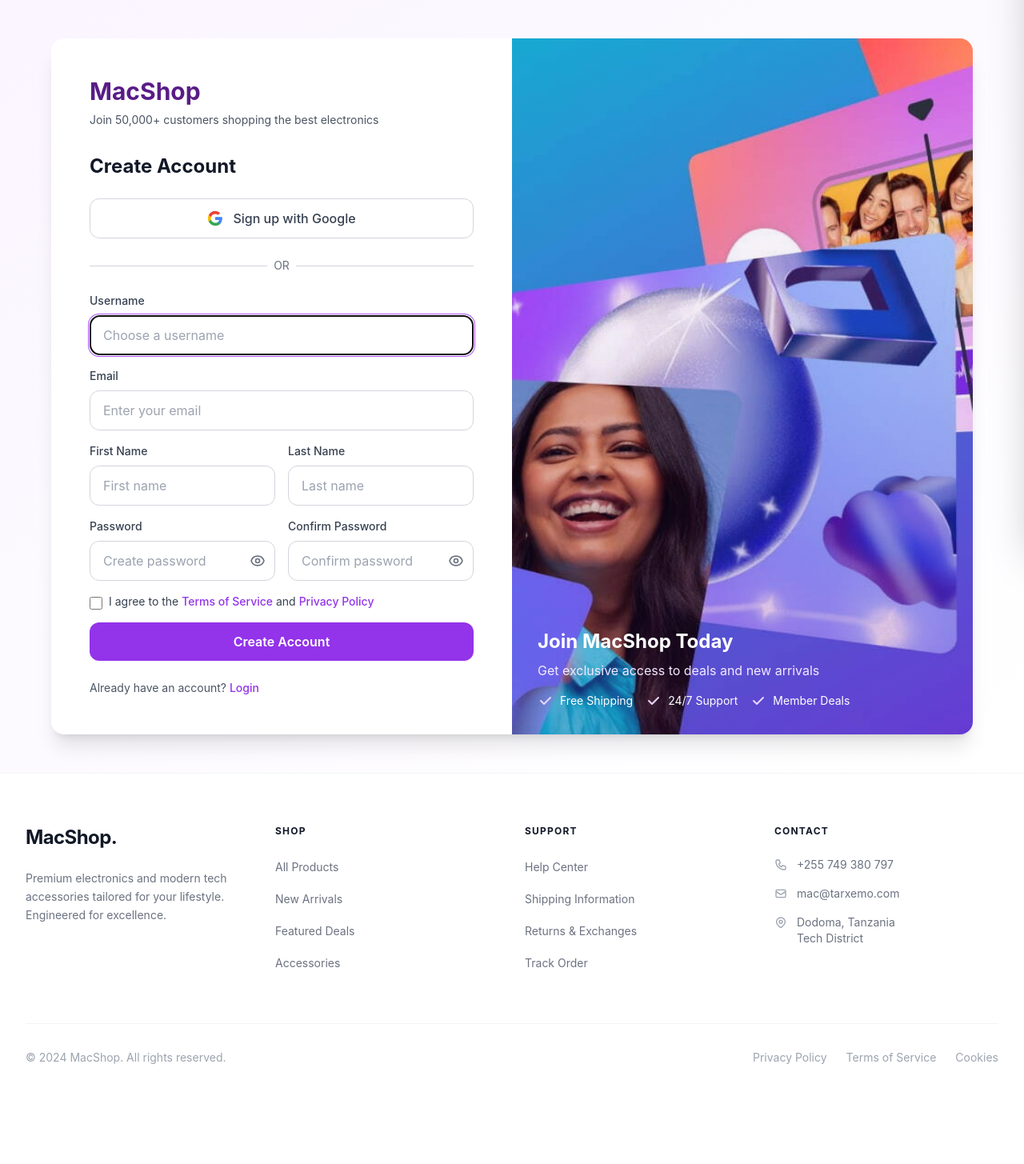
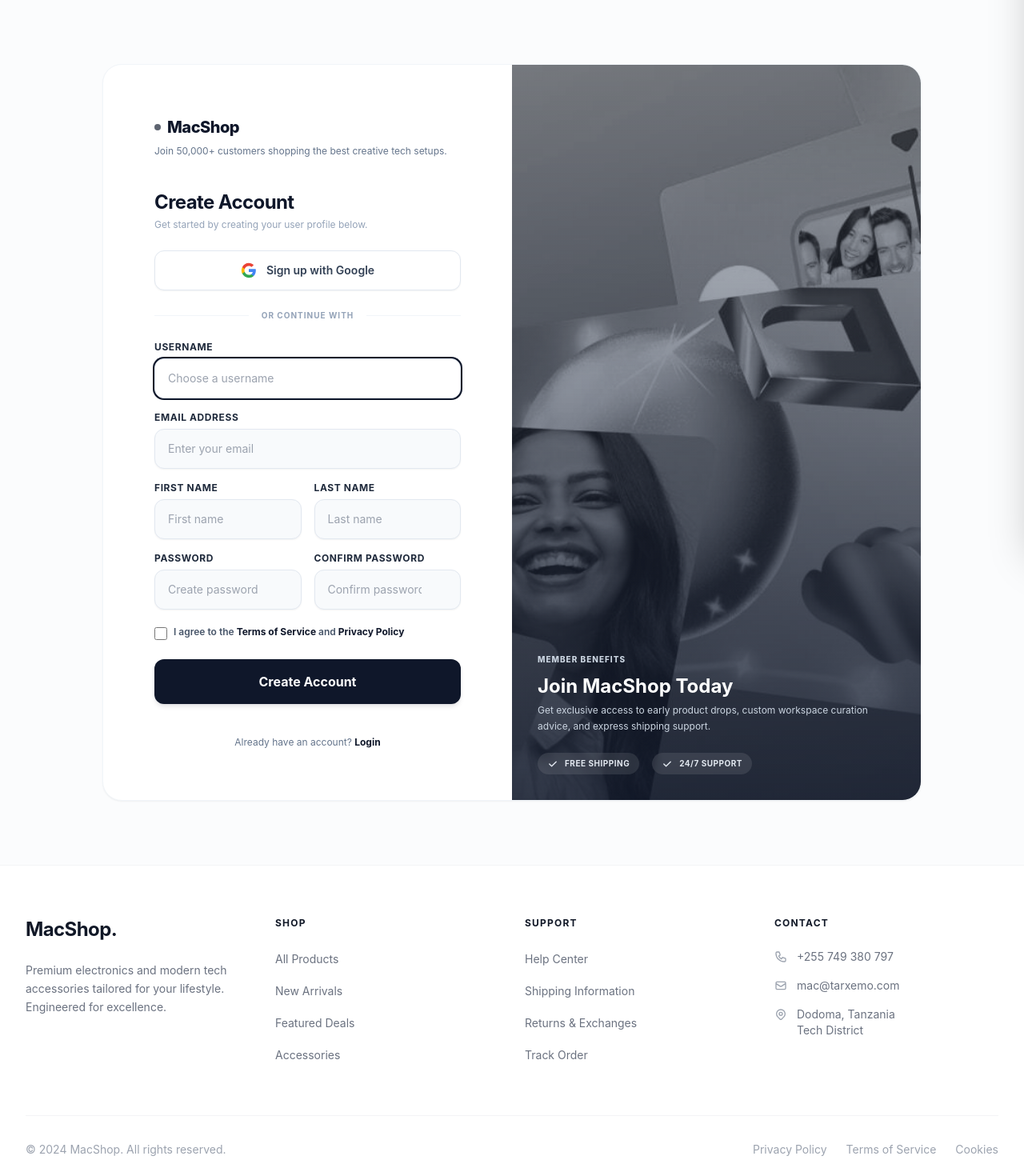
Before and after one commit to alobit21/DjangoEcommerce, a Django app: template core/templates/core/signup.html in a window 1280 px wide. Shown: the part 117-1572 px from the top of the page at 80% size. Before the commit the page ends 1447 px from the top, so only its background shows below. Run offline with Django 5.2, Linux system fonts and the light colour scheme; the template is opened without the code that fills it, so the values that code supplies are empty; some libraries are stand-ins or nearby versions.

Commit message:
Refactored signup page to align perfectly with login slate aesthetics and guided inputs

```diff
--- a/core/templates/core/signup.html
+++ b/core/templates/core/signup.html
@@ -1,42 +1,50 @@
 {% extends 'core/base.html' %}
 {% block content %}
-  <title>{% block title %}Sign Up{% endblock%}</title>
+<title>{% block title %}Create Account{% endblock %}</title>
 
-<div class="min-h-screen bg-gradient-to-br from-purple-50 to-white flex items-center justify-center px-4 py-12">
-   <div class="w-full max-w-6xl flex flex-col lg:flex-row bg-white rounded-2xl shadow-xl overflow-hidden">
+<div class="min-h-screen bg-slate-50/50 flex items-center justify-center px-4 py-12 lg:py-20">
+   <div class="w-full max-w-5xl flex flex-col lg:flex-row bg-white rounded-3xl border border-slate-100 shadow-sm overflow-hidden min-h-[600px]">
+
       <!-- Left Side - Sign Up Form -->
-      <div class="w-full lg:w-1/2 p-8 lg:p-12">
-         <!-- Logo/Brand -->
-         <div class="mb-8">
-            <h1 class="text-3xl font-bold text-purple-900 mb-2">MacShop</h1>
-            <p class="text-gray-600 text-sm">Join 50,000+ customers shopping the best electronics</p>
+      <div class="w-full lg:w-1/2 p-8 sm:p-12 lg:p-16 flex flex-col justify-center">
+
+         <!-- Logo/Brand Section -->
+         <div class="mb-10">
+            <h1 class="text-xl font-extrabold tracking-tight text-slate-900 flex items-center gap-2">
+               <span class="w-2 h-2 bg-slate-900 rounded-full animate-pulse" aria-hidden="true"></span>
+               MacShop
+            </h1>
+            <p class="text-xs text-slate-500 mt-2">
+               Join 50,000+ customers shopping the best creative tech setups.
+            </p>
          </div>
 
          <!-- Sign Up Form Container -->
-         <div>
-            <h2 class="text-2xl font-bold text-gray-900 mb-6">Create Account</h2>
+         <div class="space-y-6">
+            <div>
+               <h2 class="text-2xl font-bold tracking-tight text-slate-900">Create Account</h2>
+               <p class="text-xs text-slate-400 mt-1">Get started by creating your user profile below.</p>
+            </div>
 
-            <!-- Google Sign-up Button -->
+            <!-- Google Sign-up Button (Secondary CTA) -->
             <button type="button"
-                    class="w-full flex items-center justify-center gap-3 px-4 py-3 border border-gray-300 rounded-xl hover:bg-gray-50 transition-colors duration-200 mb-6 focus:outline-none focus:ring-2 focus:ring-purple-500 focus:ring-offset-2"
+                    class="w-full flex items-center justify-center gap-3 px-4 py-3.5 border border-slate-200 rounded-xl hover:bg-slate-50 transition-all duration-200 focus:outline-none focus:ring-2 focus:ring-slate-900 shadow-sm bg-white"
                     aria-label="Sign up with Google">
-               <svg class="w-5 h-5" viewBox="0 0 24 24">
+               <svg class="w-5 h-5 flex-shrink-0" viewBox="0 0 24 24" aria-hidden="true">
                   <path fill="#4285F4" d="M22.56 12.25c0-.78-.07-1.53-.2-2.25H12v4.26h5.92c-.26 1.37-1.04 2.53-2.21 3.31v2.77h3.57c2.08-1.92 3.28-4.74 3.28-8.09z"/>
                   <path fill="#34A853" d="M12 23c2.97 0 5.46-.98 7.28-2.66l-3.57-2.77c-.98.66-2.23 1.06-3.71 1.06-2.86 0-5.29-1.93-6.16-4.53H2.18v2.84C3.99 20.53 7.7 23 12 23z"/>
                   <path fill="#FBBC05" d="M5.84 14.09c-.22-.66-.35-1.36-.35-2.09s.13-1.43.35-2.09V7.07H2.18C1.43 8.55 1 10.22 1 12s.43 3.45 1.18 4.93l2.85-2.22.81-.62z"/>
                   <path fill="#EA4335" d="M12 5.38c1.62 0 3.06.56 4.21 1.64l3.15-3.15C17.45 2.09 14.97 1 12 1 7.7 1 3.99 3.47 2.18 7.07l3.66 2.84c.87-2.6 3.3-4.53 6.16-4.53z"/>
                </svg>
-               <span class="text-gray-700 font-medium">Sign up with Google</span>
+               <span class="text-slate-700 font-semibold text-sm">Sign up with Google</span>
             </button>
 
-            <!-- Divider -->
-            <div class="relative mb-6">
+            <!-- Separator Divider -->
+            <div class="relative flex items-center justify-center my-6">
                <div class="absolute inset-0 flex items-center">
-                  <div class="w-full border-t border-gray-300"></div>
+                  <div class="w-full border-t border-slate-100"></div>
                </div>
-               <div class="relative flex justify-center text-sm">
-                  <span class="px-2 bg-white text-gray-500">OR</span>
-               </div>
+               <span class="relative px-4 bg-white text-[10px] font-bold uppercase tracking-widest text-slate-400">or continue with</span>
             </div>
 
             <!-- Sign Up Form -->
@@ -44,14 +52,14 @@
                {% csrf_token %}
 
                <!-- Username Field -->
-               <div>
-                  <label for="username" class="block text-sm font-medium text-gray-700 mb-2">
+               <div class="space-y-1.5">
+                  <label for="username" class="block text-xs font-bold uppercase tracking-wider text-slate-800">
                      Username
                   </label>
                   <input type="text"
                          id="username"
                          name="username"
-                         class="w-full px-4 py-3 border border-gray-300 rounded-xl focus:ring-2 focus:ring-purple-500 focus:border-purple-500 transition-colors duration-200"
+                         class="w-full px-4 py-3.5 border border-slate-200 rounded-xl bg-slate-50 text-sm focus:outline-none focus:ring-2 focus:ring-slate-900 focus:bg-white transition-all shadow-sm"
                          placeholder="Choose a username"
                          required
                          aria-describedby="username-help">
@@ -59,91 +67,91 @@
                </div>
 
                <!-- Email Field -->
-               <div>
-                  <label for="email" class="block text-sm font-medium text-gray-700 mb-2">
-                     Email
+               <div class="space-y-1.5">
+                  <label for="email" class="block text-xs font-bold uppercase tracking-wider text-slate-800">
+                     Email Address
                   </label>
                   <input type="email"
                          id="email"
                          name="email"
-                         class="w-full px-4 py-3 border border-gray-300 rounded-xl focus:ring-2 focus:ring-purple-500 focus:border-purple-500 transition-colors duration-200"
+                         class="w-full px-4 py-3.5 border border-slate-200 rounded-xl bg-slate-50 text-sm focus:outline-none focus:ring-2 focus:ring-slate-900 focus:bg-white transition-all shadow-sm"
                          placeholder="Enter your email"
                          required
                          aria-describedby="email-help">
                   <span id="email-help" class="sr-only">Enter your email address</span>
                </div>
 
-               <!-- Name Fields -->
-               <div class="grid grid-cols-1 md:grid-cols-2 gap-4">
-                  <div>
-                     <label for="first_name" class="block text-sm font-medium text-gray-700 mb-2">
+               <!-- Name Fields Grid -->
+               <div class="grid grid-cols-1 sm:grid-cols-2 gap-4">
+                  <div class="space-y-1.5">
+                     <label for="first_name" class="block text-xs font-bold uppercase tracking-wider text-slate-800">
                         First Name
                      </label>
                      <input type="text"
                             id="first_name"
                             name="first_name"
-                            class="w-full px-4 py-3 border border-gray-300 rounded-xl focus:ring-2 focus:ring-purple-500 focus:border-purple-500 transition-colors duration-200"
+                            class="w-full px-4 py-3.5 border border-slate-200 rounded-xl bg-slate-50 text-sm focus:outline-none focus:ring-2 focus:ring-slate-900 focus:bg-white transition-all shadow-sm"
                             placeholder="First name"
                             required>
                   </div>
-                  <div>
-                     <label for="last_name" class="block text-sm font-medium text-gray-700 mb-2">
+                  <div class="space-y-1.5">
+                     <label for="last_name" class="block text-xs font-bold uppercase tracking-wider text-slate-800">
                         Last Name
                      </label>
                      <input type="text"
                             id="last_name"
                             name="last_name"
-                            class="w-full px-4 py-3 border border-gray-300 rounded-xl focus:ring-2 focus:ring-purple-500 focus:border-purple-500 transition-colors duration-200"
+                            class="w-full px-4 py-3.5 border border-slate-200 rounded-xl bg-slate-50 text-sm focus:outline-none focus:ring-2 focus:ring-slate-900 focus:bg-white transition-all shadow-sm"
                             placeholder="Last name"
                             required>
                   </div>
                </div>
 
-               <!-- Password Fields -->
-               <div class="grid grid-cols-1 md:grid-cols-2 gap-4">
-                  <div>
-                     <label for="password1" class="block text-sm font-medium text-gray-700 mb-2">
+               <!-- Password Fields Grid -->
+               <div class="grid grid-cols-1 sm:grid-cols-2 gap-4">
+                  <div class="space-y-1.5">
+                     <label for="password1" class="block text-xs font-bold uppercase tracking-wider text-slate-800">
                         Password
                      </label>
                      <div class="relative">
                         <input type="password"
                                id="password1"
                                name="password1"
-                               class="w-full px-4 py-3 pr-12 border border-gray-300 rounded-xl focus:ring-2 focus:ring-purple-500 focus:border-purple-500 transition-colors duration-200"
+                               class="w-full px-4 py-3.5 pr-12 border border-slate-200 rounded-xl bg-slate-50 text-sm focus:outline-none focus:ring-2 focus:ring-slate-900 focus:bg-white transition-all shadow-sm"
                                placeholder="Create password"
                                required
                                aria-describedby="password1-help">
                         <button type="button"
                                 onclick="togglePassword('password1')"
-                                class="absolute right-3 top-1/2 transform -translate-y-1/2 text-gray-500 hover:text-gray-700 focus:outline-none focus:text-purple-600"
+                                class="absolute right-3.5 top-1/2 transform -translate-y-1/2 text-slate-400 hover:text-slate-900 focus:outline-none"
                                 aria-label="Toggle password visibility">
-                           <svg id="eye-icon-password1" class="w-5 h-5" fill="none" stroke="currentColor" viewBox="0 0 24 24">
-                              <path stroke-linecap="round" stroke-linejoin="round" stroke-width="2" d="M15 12a3 3 0 11-6 0 3 3 0 016 0z"></path>
-                              <path stroke-linecap="round" stroke-linejoin="round" stroke-width="2" d="M2.458 12C3.732 7.943 7.523 5 12 5c4.478 0 8.268 2.943 9.542 7-1.274 4.057-5.064 7-9.542 7-4.477 0-8.268-2.943-9.542-7z"></path>
+                           <svg id="eye-icon-password1" class="w-4.5 h-4.5" fill="none" stroke="currentColor" viewBox="0 0 24 24" aria-hidden="true">
+                              <path stroke-linecap="round" stroke-linejoin="round" stroke-width="2.2" d="M15 12a3 3 0 11-6 0 3 3 0 016 0z"></path>
+                              <path stroke-linecap="round" stroke-linejoin="round" stroke-width="2.2" d="M2.458 12C3.732 7.943 7.523 5 12 5c4.478 0 8.268 2.943 9.542 7-1.274 4.057-5.064 7-9.542 7-4.477 0-8.268-2.943-9.542-7z"></path>
                            </svg>
                         </button>
                      </div>
                      <span id="password1-help" class="sr-only">Create a strong password</span>
                   </div>
-                  <div>
-                     <label for="password2" class="block text-sm font-medium text-gray-700 mb-2">
+                  <div class="space-y-1.5">
+                     <label for="password2" class="block text-xs font-bold uppercase tracking-wider text-slate-800">
                         Confirm Password
                      </label>
                      <div class="relative">
                         <input type="password"
                                id="password2"
                                name="password2"
-                               class="w-full px-4 py-3 pr-12 border border-gray-300 rounded-xl focus:ring-2 focus:ring-purple-500 focus:border-purple-500 transition-colors duration-200"
+                               class="w-full px-4 py-3.5 pr-12 border border-slate-200 rounded-xl bg-slate-50 text-sm focus:outline-none focus:ring-2 focus:ring-slate-900 focus:bg-white transition-all shadow-sm"
                                placeholder="Confirm password"
                                required
                                aria-describedby="password2-help">
                         <button type="button"
                                 onclick="togglePassword('password2')"
-                                class="absolute right-3 top-1/2 transform -translate-y-1/2 text-gray-500 hover:text-gray-700 focus:outline-none focus:text-purple-600"
+                                class="absolute right-3.5 top-1/2 transform -translate-y-1/2 text-slate-400 hover:text-slate-900 focus:outline-none"
                                 aria-label="Toggle password visibility">
-                           <svg id="eye-icon-password2" class="w-5 h-5" fill="none" stroke="currentColor" viewBox="0 0 24 24">
-                              <path stroke-linecap="round" stroke-linejoin="round" stroke-width="2" d="M15 12a3 3 0 11-6 0 3 3 0 016 0z"></path>
-                              <path stroke-linecap="round" stroke-linejoin="round" stroke-width="2" d="M2.458 12C3.732 7.943 7.523 5 12 5c4.478 0 8.268 2.943 9.542 7-1.274 4.057-5.064 7-9.542 7-4.477 0-8.268-2.943-9.542-7z"></path>
+                           <svg id="eye-icon-password2" class="w-4.5 h-4.5" fill="none" stroke="currentColor" viewBox="0 0 24 24" aria-hidden="true">
+                              <path stroke-linecap="round" stroke-linejoin="round" stroke-width="2.2" d="M15 12a3 3 0 11-6 0 3 3 0 016 0z"></path>
+                              <path stroke-linecap="round" stroke-linejoin="round" stroke-width="2.2" d="M2.458 12C3.732 7.943 7.523 5 12 5c4.478 0 8.268 2.943 9.542 7-1.274 4.057-5.064 7-9.542 7-4.477 0-8.268-2.943-9.542-7z"></path>
                            </svg>
                         </button>
                      </div>
@@ -152,49 +160,51 @@
                </div>
 
                <!-- Terms Checkbox -->
-               <div class="flex items-start">
+               <div class="flex items-start pt-1">
                   <input type="checkbox"
                          id="terms"
                          name="terms"
-                         class="h-4 w-4 text-purple-600 focus:ring-purple-500 border-gray-300 rounded mt-1"
+                         class="h-4 w-4 text-slate-900 focus:ring-slate-900 border-slate-200 rounded mt-0.5 cursor-pointer"
                          required>
-                  <label for="terms" class="ml-2 block text-sm text-gray-700">
-                     I agree to the <a href="#" class="text-purple-600 hover:text-purple-800 font-medium">Terms of Service</a> and <a href="#" class="text-purple-600 hover:text-purple-800 font-medium">Privacy Policy</a>
+                  <label for="terms" class="ml-2 block text-xs font-semibold text-slate-600 select-none cursor-pointer">
+                     I agree to the <a href="#" class="text-slate-900 hover:text-slate-600 font-bold transition-colors">Terms of Service</a> and <a href="#" class="text-slate-900 hover:text-slate-600 font-bold transition-colors">Privacy Policy</a>
                   </label>
                </div>
 
                <!-- Error Messages -->
                {% if form.errors %}
-                  <div class="space-y-2" role="alert" aria-live="polite">
+                  <div class="space-y-2 pt-2" role="alert" aria-live="polite">
                      {% for field in form %}
                         {% for error in field.errors %}
-                        <div class="p-3 bg-red-50 border border-red-200 text-red-800 rounded-lg text-sm">
-                           <p>{{ error|escape }}</p>
+                        <div class="p-3.5 bg-rose-50 border border-rose-100 text-rose-800 rounded-xl text-xs flex items-center gap-2">
+                           <svg class="w-4 h-4 text-rose-600 flex-shrink-0" fill="none" stroke="currentColor" viewBox="0 0 24 24" aria-hidden="true"><path stroke-linecap="round" stroke-linejoin="round" stroke-width="2" d="M12 9v2m0 4h.01m-6.938 4h13.856c1.54 0 2.502-1.667 1.732-3L13.732 4c-.77-1.333-2.694-1.333-3.464 0L3.34 16c-.77 1.333.192 3 1.732 3z"></path></svg>
+                           <p class="font-medium">{{ error|escape }}</p>
                         </div>
                         {% endfor %}
                      {% endfor %}
                      {% for error in form.non_field_errors %}
-                     <div class="p-3 bg-red-50 border border-red-200 text-red-800 rounded-lg text-sm">
-                        <p>{{ error|escape }}</p>
+                     <div class="p-3.5 bg-rose-50 border border-rose-100 text-rose-800 rounded-xl text-xs flex items-center gap-2">
+                        <svg class="w-4 h-4 text-rose-600 flex-shrink-0" fill="none" stroke="currentColor" viewBox="0 0 24 24" aria-hidden="true"><path stroke-linecap="round" stroke-linejoin="round" stroke-width="2" d="M12 9v2m0 4h.01m-6.938 4h13.856c1.54 0 2.502-1.667 1.732-3L13.732 4c-.77-1.333-2.694-1.333-3.464 0L3.34 16c-.77 1.333.192 3 1.732 3z"></path></svg>
+                        <p class="font-medium">{{ error|escape }}</p>
                      </div>
                      {% endfor %}
                   </div>
                {% endif %}
 
-               <!-- Sign Up Button -->
-               <div>
+               <!-- Sign Up Button (Primary CTA) -->
+               <div class="pt-2">
                   <button type="submit"
-                          class="w-full py-3 px-4 bg-purple-600 hover:bg-purple-700 text-white font-semibold rounded-xl transition-colors duration-200 focus:outline-none focus:ring-2 focus:ring-purple-500 focus:ring-offset-2 transform hover:scale-[1.02] active:scale-[0.98]">
+                          class="w-full py-4 px-6 bg-slate-900 hover:bg-slate-800 text-white font-bold rounded-xl transition-all duration-200 focus:outline-none focus:ring-2 focus:ring-slate-900 focus:ring-offset-2 flex items-center justify-center gap-2 shadow-md shadow-slate-900/10 hover:shadow-slate-900/20 hover:-translate-y-0.5">
                      Create Account
                   </button>
                </div>
             </form>
 
-            <!-- Login Link -->
-            <div class="mt-6">
-               <p class="text-sm text-gray-600">
+            <!-- Login Link Toggle -->
+            <div class="pt-4 text-center">
+               <p class="text-xs text-slate-500">
                   Already have an account?
-                  <a href="{% url 'login' %}" class="text-purple-600 hover:text-purple-800 font-medium transition-colors">
+                  <a href="{% url 'login' %}" class="text-slate-900 hover:text-slate-600 font-bold transition-colors duration-200">
                      Login
                   </a>
                </p>
@@ -202,35 +212,31 @@
          </div>
       </div>
 
-      <!-- Right Side - Image -->
-      <div class="w-full lg:w-1/2 relative bg-gradient-to-br from-purple-100 to-purple-50 min-h-[400px] lg:min-h-full">
+      <!-- Right Side - Support Visual Banner (Subtle Grayscale overlay) -->
+      <div class="w-full lg:w-1/2 relative bg-slate-100 min-h-[400px] lg:min-h-full">
          <img src="/media/uploads/login.jpeg"
               alt="MacShop electronics showcase"
-              class="absolute inset-0 w-full h-full object-cover">
-         <div class="absolute inset-0 bg-gradient-to-t from-purple-900/20 to-transparent"></div>
+              class="absolute inset-0 w-full h-full object-cover grayscale opacity-90 mix-blend-multiply">
+         <div class="absolute inset-0 bg-gradient-to-t from-slate-900/80 to-slate-900/20" aria-hidden="true"></div>
 
          <!-- Overlay Content -->
          <div class="absolute bottom-8 left-8 right-8 text-white">
-            <h3 class="text-2xl font-bold mb-2">Join MacShop Today</h3>
-            <p class="text-purple-100 mb-4">Get exclusive access to deals and new arrivals</p>
-            <div class="flex flex-wrap gap-4 text-sm">
-               <div class="flex items-center gap-2">
-                  <svg class="w-5 h-5 text-purple-200" fill="currentColor" viewBox="0 0 20 20">
+            <span class="text-[10px] font-extrabold uppercase tracking-widest text-slate-300">Member benefits</span>
+            <h3 class="text-2xl font-bold mt-2">Join MacShop Today</h3>
+            <p class="text-xs text-slate-300 mt-1 mb-6 leading-relaxed">Get exclusive access to early product drops, custom workspace curation advice, and express shipping support.</p>
+
+            <div class="flex flex-wrap gap-4 text-[10px] font-bold uppercase tracking-wider text-slate-200">
+               <div class="flex items-center gap-2 bg-white/10 px-3 py-1.5 rounded-full backdrop-blur-sm">
+                  <svg class="w-3.5 h-3.5 text-slate-200" fill="currentColor" viewBox="0 0 20 20">
                      <path fill-rule="evenodd" d="M16.707 5.293a1 1 0 010 1.414l-8 8a1 1 0 01-1.414 0l-4-4a1 1 0 011.414-1.414L8 12.586l7.293-7.293a1 1 0 011.414 0z" clip-rule="evenodd"></path>
                   </svg>
                   <span>Free Shipping</span>
                </div>
-               <div class="flex items-center gap-2">
-                  <svg class="w-5 h-5 text-purple-200" fill="currentColor" viewBox="0 0 20 20">
+               <div class="flex items-center gap-2 bg-white/10 px-3 py-1.5 rounded-full backdrop-blur-sm">
+                  <svg class="w-3.5 h-3.5 text-slate-200" fill="currentColor" viewBox="0 0 20 20">
                      <path fill-rule="evenodd" d="M16.707 5.293a1 1 0 010 1.414l-8 8a1 1 0 01-1.414 0l-4-4a1 1 0 011.414-1.414L8 12.586l7.293-7.293a1 1 0 011.414 0z" clip-rule="evenodd"></path>
                   </svg>
                   <span>24/7 Support</span>
-               </div>
-               <div class="flex items-center gap-2">
-                  <svg class="w-5 h-5 text-purple-200" fill="currentColor" viewBox="0 0 20 20">
-                     <path fill-rule="evenodd" d="M16.707 5.293a1 1 0 010 1.414l-8 8a1 1 0 01-1.414 0l-4-4a1 1 0 011.414-1.414L8 12.586l7.293-7.293a1 1 0 011.414 0z" clip-rule="evenodd"></path>
-                  </svg>
-                  <span>Member Deals</span>
                </div>
             </div>
          </div>
@@ -246,13 +252,13 @@
    if (passwordInput.type === 'password') {
       passwordInput.type = 'text';
       eyeIcon.innerHTML = `
-         <path stroke-linecap="round" stroke-linejoin="round" stroke-width="2" d="M13.875 18.825A10.05 10.05 0 0112 19c-4.478 0-8.268-2.943-9.543-7a9.97 9.97 0 011.563-3.029m5.858.908a3 3 0 114.243 4.243M9.878 9.878l4.242 4.242M9.88 9.88l-3.29-3.29m7.532 7.532l3.29 3.29M3 3l3.59 3.59m0 0A9.953 9.953 0 0112 5c4.478 0 8.268 2.943 9.543 7a10.025 10.025 0 01-4.132 5.411m0 0L21 21"></path>
+         <path stroke-linecap="round" stroke-linejoin="round" stroke-width="2.2" d="M13.875 18.825A10.05 10.05 0 0112 19c-4.478 0-8.268-2.943-9.543-7a9.97 9.97 0 011.563-3.029m5.858.908a3 3 0 114.243 4.243M9.878 9.878l4.242 4.242M9.88 9.88l-3.29-3.29m7.532 7.532l3.29 3.29M3 3l3.59 3.59m0 0A9.953 9.953 0 0112 5c4.478 0 8.268 2.943 9.543 7a10.025 10.025 0 01-4.132 5.411m0 0L21 21"></path>
       `;
    } else {
       passwordInput.type = 'password';
       eyeIcon.innerHTML = `
-         <path stroke-linecap="round" stroke-linejoin="round" stroke-width="2" d="M15 12a3 3 0 11-6 0 3 3 0 016 0z"></path>
-         <path stroke-linecap="round" stroke-linejoin="round" stroke-width="2" d="M2.458 12C3.732 7.943 7.523 5 12 5c4.478 0 8.268 2.943 9.542 7-1.274 4.057-5.064 7-9.542 7-4.477 0-8.268-2.943-9.542-7z"></path>
+         <path stroke-linecap="round" stroke-linejoin="round" stroke-width="2.2" d="M15 12a3 3 0 11-6 0 3 3 0 016 0z"></path>
+         <path stroke-linecap="round" stroke-linejoin="round" stroke-width="2.2" d="M2.458 12C3.732 7.943 7.523 5 12 5c4.478 0 8.268 2.943 9.542 7-1.274 4.057-5.064 7-9.542 7-4.477 0-8.268-2.943-9.542-7z"></path>
       `;
    }
 }
```
